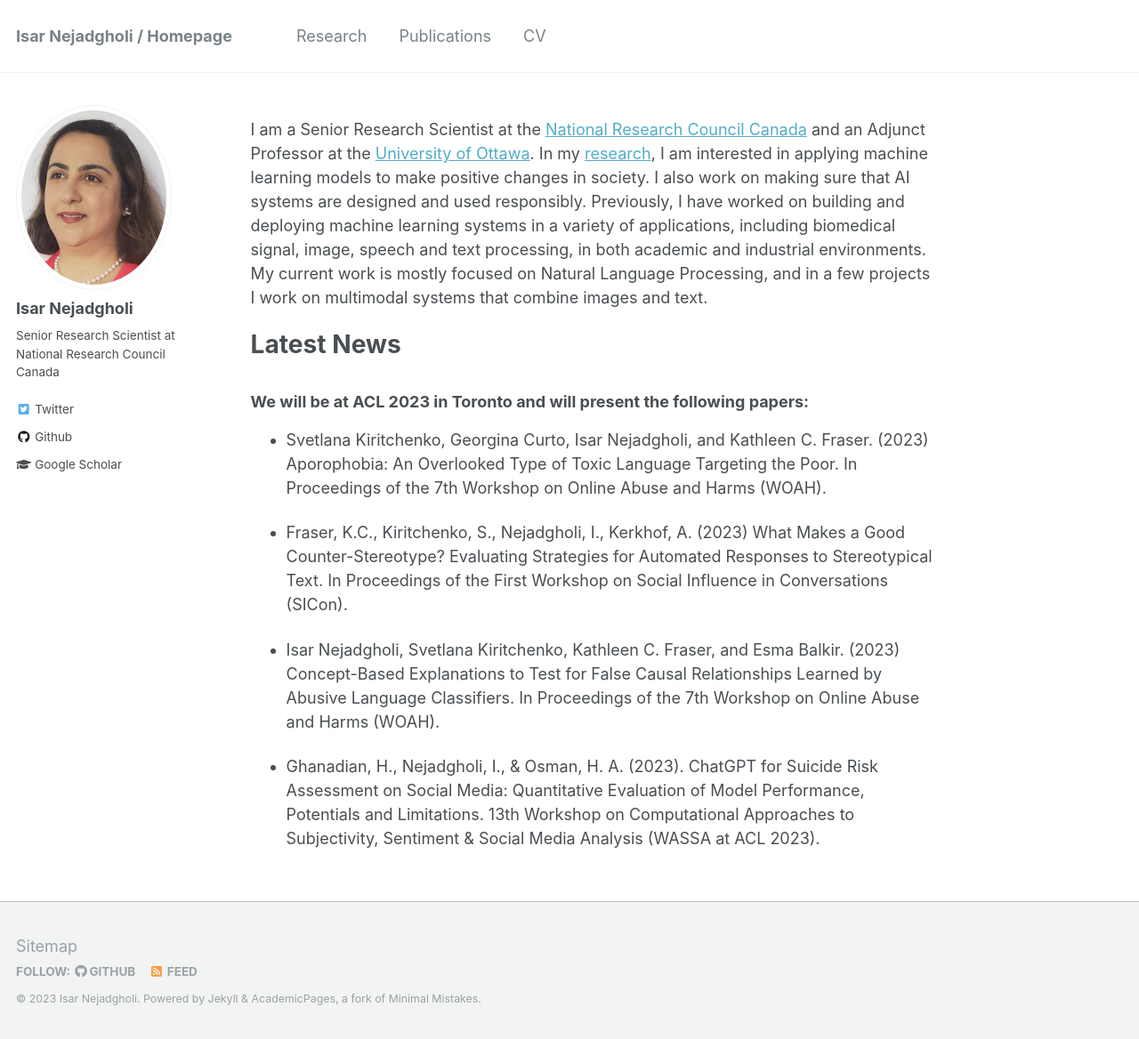
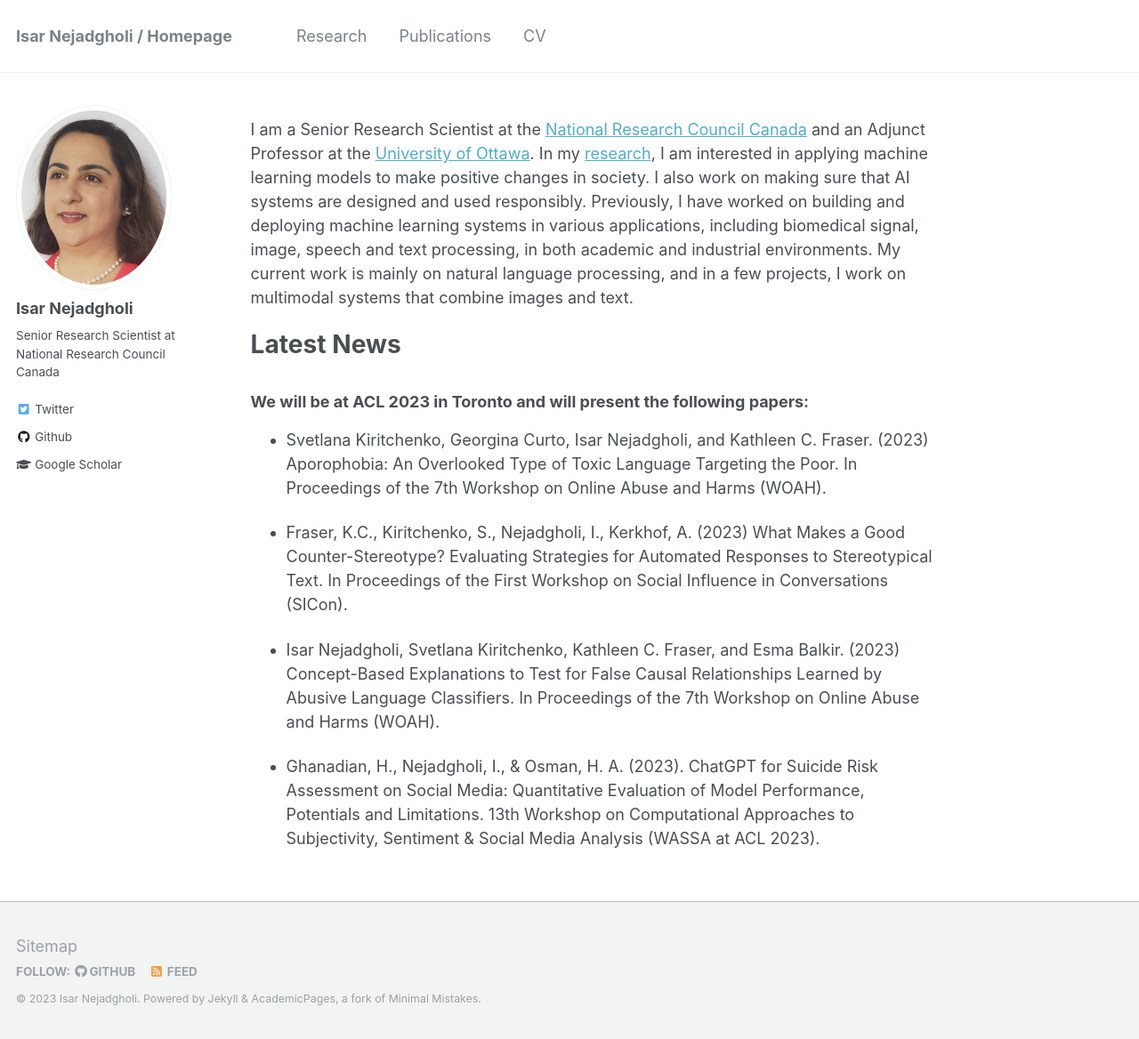
Before and after one commit to IsarNejad/IsarNejad.github.io, a Jekyll site: the page built from _pages/about.md, in a window 1280 px wide and 1168 px high. Shown: the whole window at 89% size. Built offline with Jekyll 4.4.1, drawn with Linux system fonts in a browser that asks for light colours.

Commit message:
Update about.md

```diff
--- a/_pages/about.md
+++ b/_pages/about.md
@@ -8,7 +8,7 @@ redirect_from:
   - /about.html
 ---
 
-I am a Senior Research Scientist at the [National Research Council Canada](https://nrc.canada.ca/en) and an Adjunct Professor at the [University of Ottawa](https://www.uottawa.ca/faculty-engineering/school-electrical-engineering-computer-science). In my [research](https://isarnejad.github.io//research/), I am interested in applying machine learning models to make positive changes in society. I also work on making sure that AI systems are designed and used responsibly. Previously, I have worked on building and deploying machine learning systems in a variety of applications, including biomedical signal, image, speech and text processing, in both academic and industrial environments. My current work is mostly focused on Natural Language Processing, and in a few projects I work on multimodal systems that combine images and text.
+I am a Senior Research Scientist at the [National Research Council Canada](https://nrc.canada.ca/en) and an Adjunct Professor at the [University of Ottawa](https://www.uottawa.ca/faculty-engineering/school-electrical-engineering-computer-science). In my [research](https://isarnejad.github.io//research/), I am interested in applying machine learning models to make positive changes in society. I also work on making sure that AI systems are designed and used responsibly. Previously, I have worked on building and deploying machine learning systems in various applications, including biomedical signal, image, speech and text processing, in both academic and industrial environments. My current work is mainly on natural language processing, and in a few projects, I work on multimodal systems that combine images and text.
 
 
 # Latest News
```
